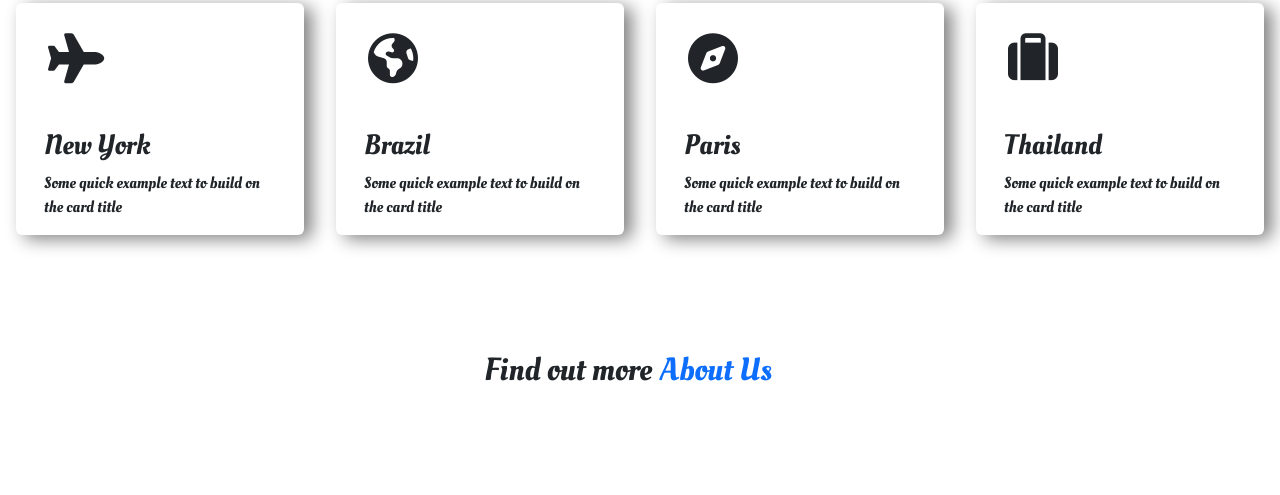
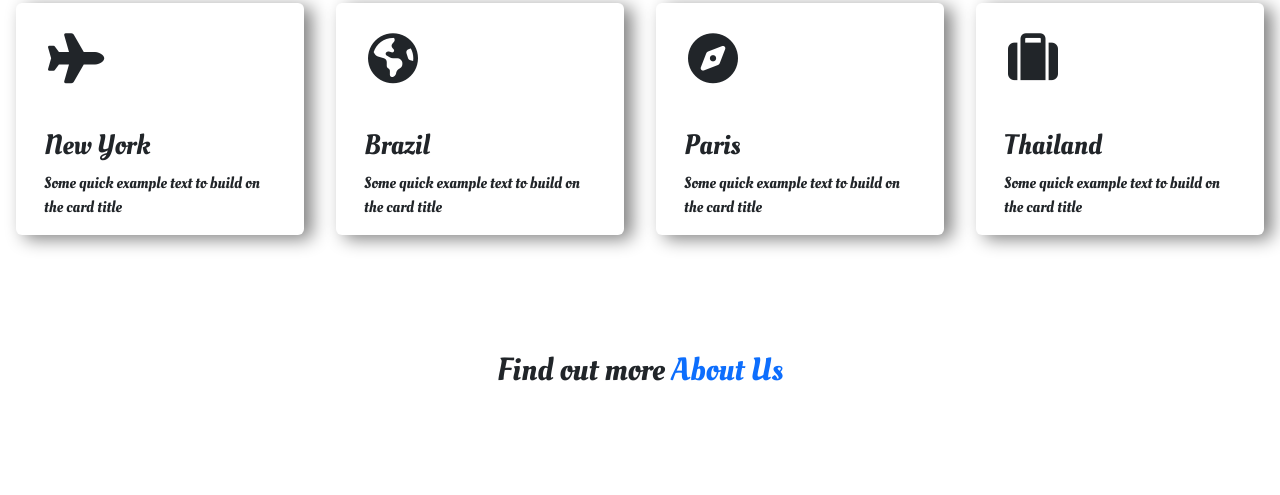
Before and after one commit to ritinmandal/My-Web-Projects, a plain HTML site: page index.html in a window 1280 px wide. Shown: the part 685-1180 px from the top of the page. Drawn offline with nearby package versions, Linux system fonts and the light colour scheme; a web font is replaced by a local one.

Commit message:
index.html

```diff
--- a/index.html
+++ b/index.html
@@ -150,9 +150,10 @@
       <!-- about us section starts -->
       <section class="about-us-section" data-aos="fade-up" data-aos-duration="900">
         <div class="container">
-          <div class="row ahead col-12">
-            <h2 class="d-flex justify-content-center gap-2"> Find out more <span class="text-primary">About Us</span>
-            </h2>
+          <div class="row ahead">
+            <div class="col-lg-12 d-flex justify-content-center">
+            <h2> Find out more <span class="text-primary">About Us</span>
+            </h2></div>
           </div>
           <div class="row d-flex justify-content-between">
             <div data-aos="fade-up" class="card abt-card">
@@ -394,8 +395,9 @@
 
 <section class="faq-section">
 <div class="container">
-  <div class="row col-lg-12 col-md-12 col-sm-12 pt-5 pb-5">
-    <h2 class="d-flex justify-content-center gap-2 ">Frequently Asked <span class="text-primary">Question</span></h2></div>
+  <div class="col-lg-12 col-md-12 col-sm-12 pt-5 pb-5">
+    <h2 class="d-flex justify-content-center gap-2 ">Frequently Asked <span class="text-primary">Question</span></h2>
+  </div>
   <div class="row">
 
     <div class="accordion" id="accordionPanelsStayOpenExample">
```
